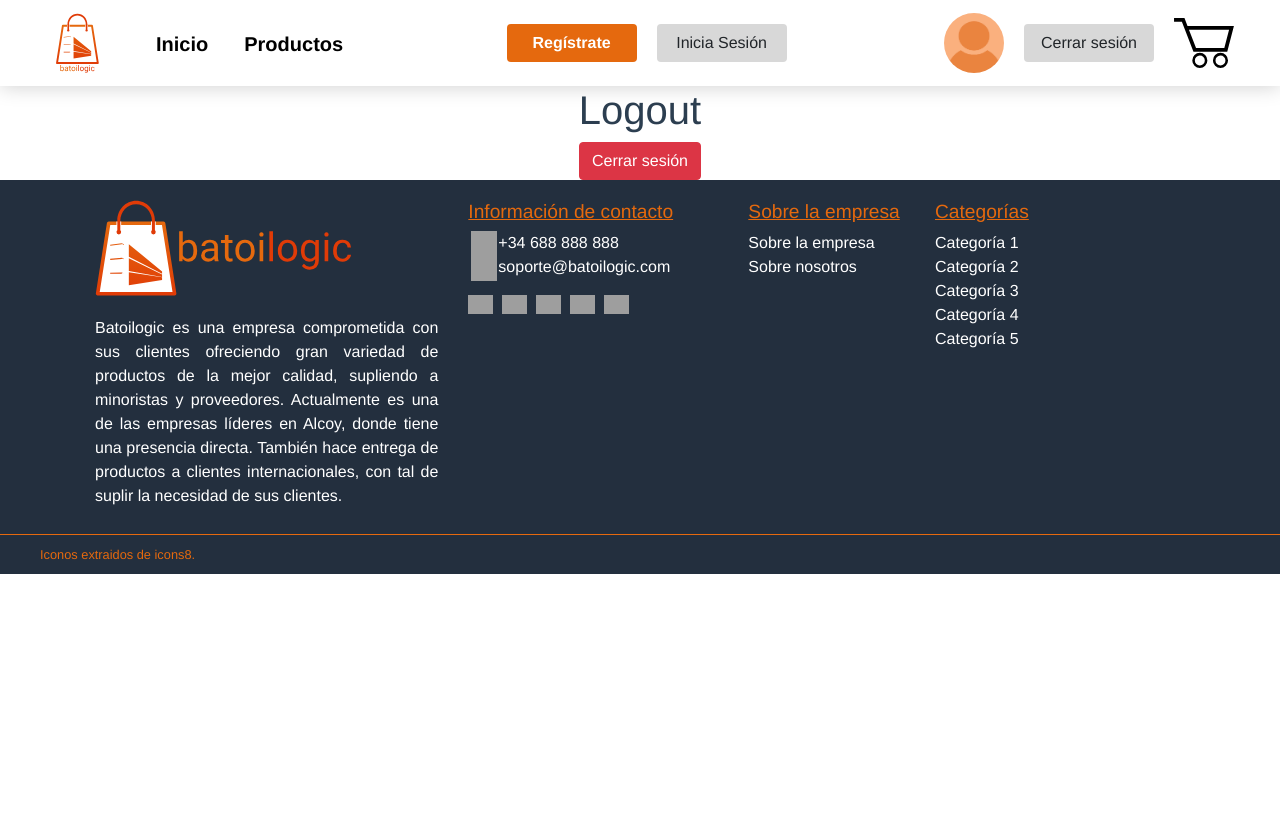
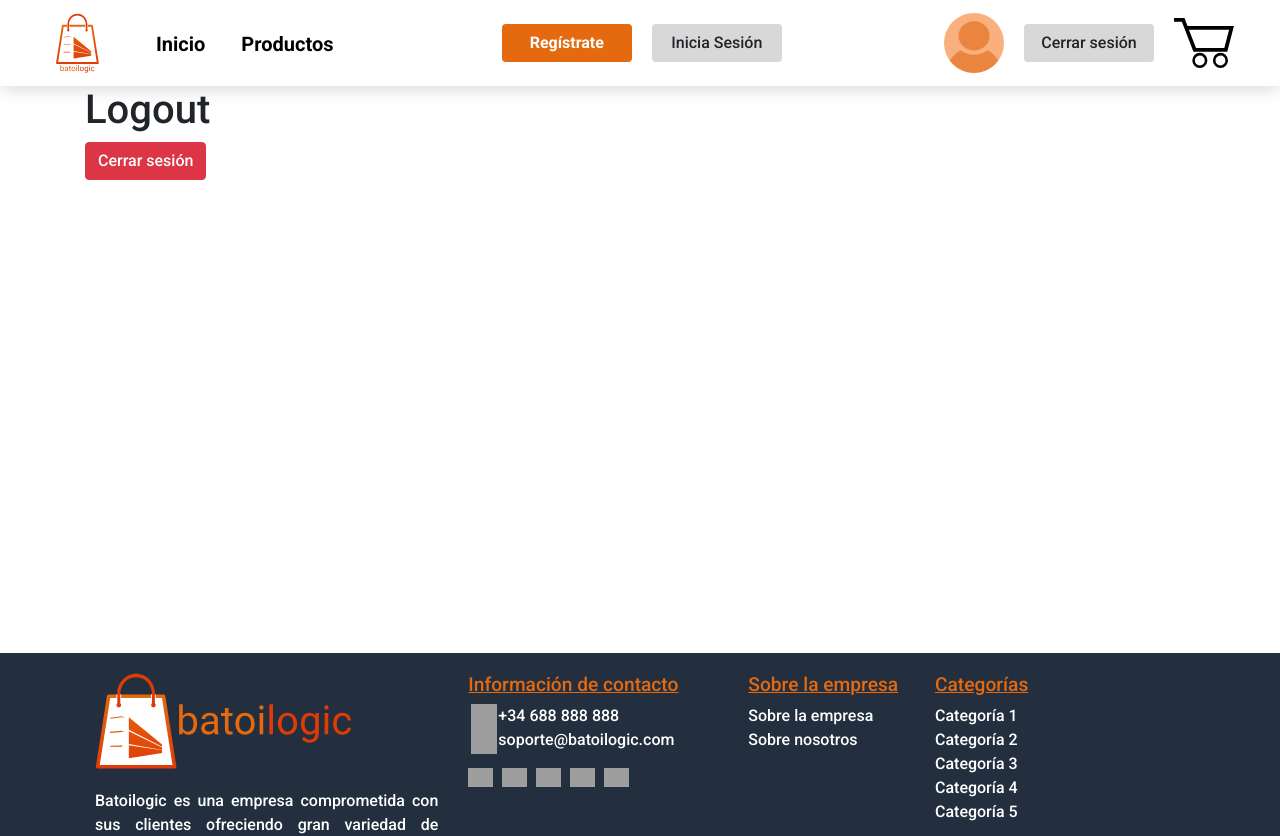
Before and after one commit to adridope/aplicacion_cliente, a Vue app: page /logout in a window 1280 px wide. Shown: the top 836 px of the page. Before the commit the page ends 800 px from the top, so only its background shows below. Built offline with nearby package versions, Linux system fonts and the light colour scheme; grey boxes are pictures that could not be loaded.

Commit message:
Estilos generales

```diff
--- a/public/index.html
+++ b/public/index.html
@@ -9,6 +9,7 @@
     <link rel="stylesheet" href="styles/scss/showProd.css" type="text/css">
     <link rel="stylesheet" href="styles/scss/footer-style.css" type="text/css">
     <link rel="stylesheet" href="styles/scss/header-style.css" type="text/css">
+    <link rel="stylesheet" href="styles/scss/general-style.css" type="text/css">
     <title><%= htmlWebpackPlugin.options.title %></title>
   </head>
   <body>
--- /dev/null
+++ b/public/styles/scss/general-style.css
@@ -0,0 +1,15 @@
+/* Fuentes */
+@import url("https://fonts.googleapis.com/css2?family=Roboto:wght@100;300;500;700&display=swap");
+html {
+  height: 100% !important;
+}
+
+body {
+  font-family: "Roboto", sans-serif !important;
+  background: #F5F5F5;
+}
+
+body div#fullGeneralContent {
+  min-height: 567px;
+}
+/*# sourceMappingURL=general-style.css.map */
--- /dev/null
+++ b/public/styles/scss/general-style.scss
@@ -0,0 +1,15 @@
+/* Fuentes */
+@import url('https://fonts.googleapis.com/css2?family=Roboto:wght@100;300;500;700&display=swap');
+
+html {
+    height: 100%!important;
+}
+
+body {
+    font-family: 'Roboto', sans-serif!important;
+    background: #F5F5F5;
+
+    div#fullGeneralContent {
+        min-height: 567px;
+    }
+}
--- a/src/App.vue
+++ b/src/App.vue
@@ -27,7 +27,10 @@
         </div>
     </nav>
 </header>
-    <router-view></router-view>
+    <div id="fullGeneralContent">
+        <router-view></router-view>
+    </div>
+
 
     <footer>
 
@@ -98,25 +101,3 @@
     </footer>
   </div>
 </template>
-<style>
-#app {
-  font-family: Avenir, Helvetica, Arial, sans-serif;
-  -webkit-font-smoothing: antialiased;
-  -moz-osx-font-smoothing: grayscale;
-  text-align: center;
-  color: #2c3e50;
-}
-
-#nav {
-  padding: 30px;
-}
-
-#nav a {
-  font-weight: bold;
-  color: #2c3e50;
-}
-
-#nav a.router-link-exact-active {
-  color: #42b983;
-}
-</style>
--- a/src/components/SinglePageProduct.vue
+++ b/src/components/SinglePageProduct.vue
@@ -32,12 +32,8 @@ export default {
     props: ["product"],
     methods: {
         img(){
-            let imgProduct = document.getElementById('imgProduct');
             let imgBack = document.getElementsByClassName('modal-container')[0];
-
-            imgProduct.addEventListener('click', () => {
-                document.getElementsByClassName('modal-container')[0].classList.add('active');
-            });
+            document.getElementsByClassName('modal-container')[0].classList.add('active');
 
             imgBack.addEventListener('click', () => {
                 document.getElementsByClassName('modal-container')[0].classList.remove('active');
```
Also changed, not shown: public/styles/scss/dist/general-style.css (added), 1 other file (tests, documents, lock files or other folders).
